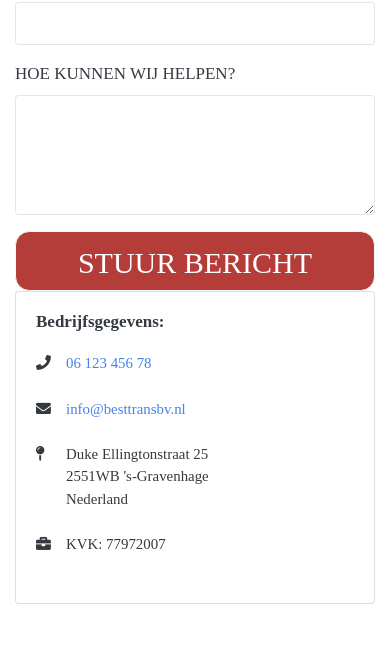
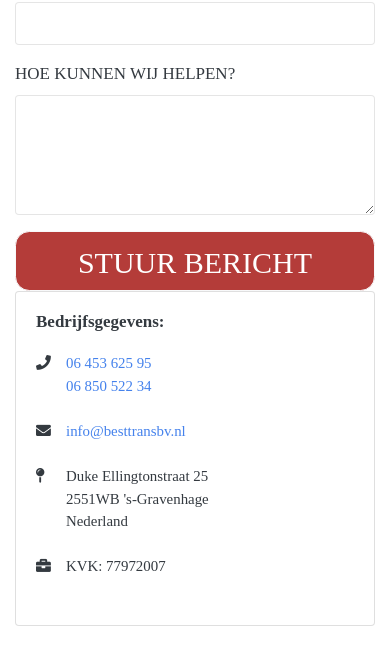
Before and after one commit to Michelium/besttransbv, a Vue app: page / in a window 390 px wide. Shown: the part 3397-4059 px from the top of the page. Built offline with nearby package versions, Linux system fonts and the light colour scheme; a web font is replaced by a local one.

Commit message:
updated contact phone numbers

```diff
--- a/src/components/Contact.vue
+++ b/src/components/Contact.vue
@@ -39,7 +39,10 @@
                             <li class="list-group-item pl-0">
                                 <div class="row">
                                     <div class="col left"><i class="fa fa-phone mr-3"></i></div>
-                                    <div class="col"><a href="tel:0612345678">06 123 456 78</a></div>
+                                    <div class="col">
+                                        <a href="tel:0645362595">06 453 625 95</a><br>
+                                        <a href="tel:0685052234">06 850 522 34</a>
+                                    </div>
                                 </div>
                             </li>
                             <li class="list-group-item pl-0">
```
